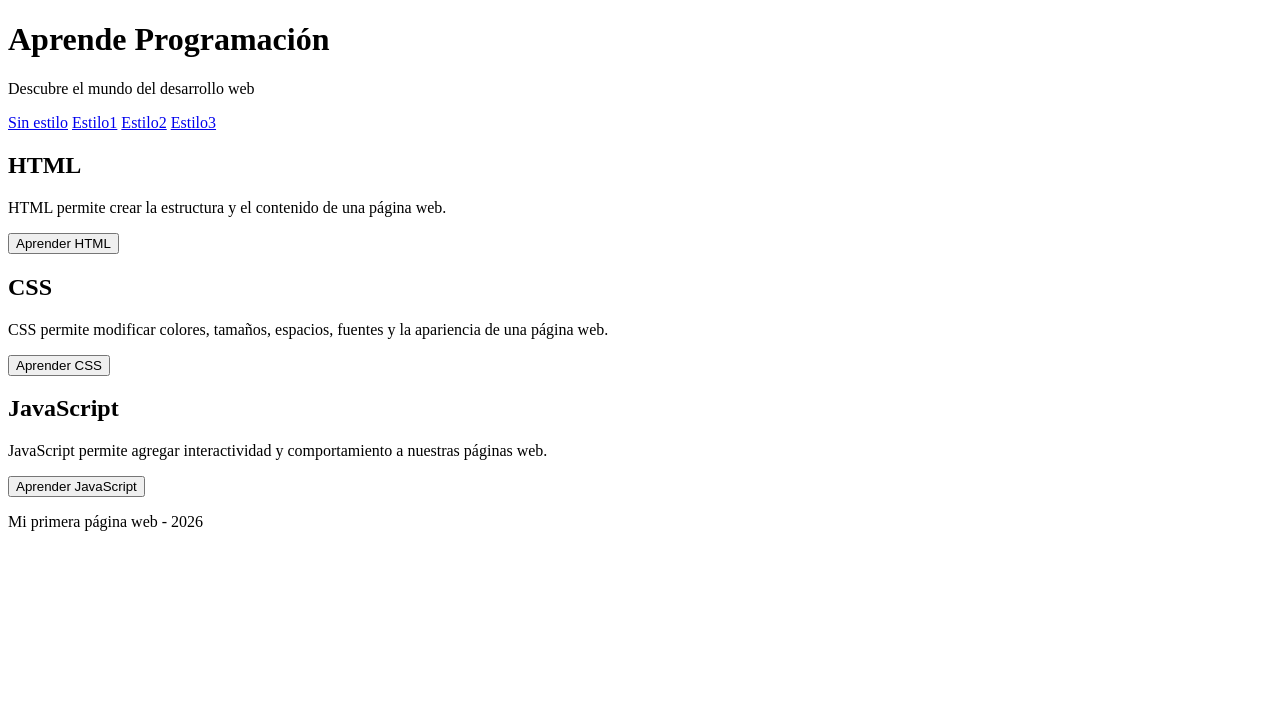
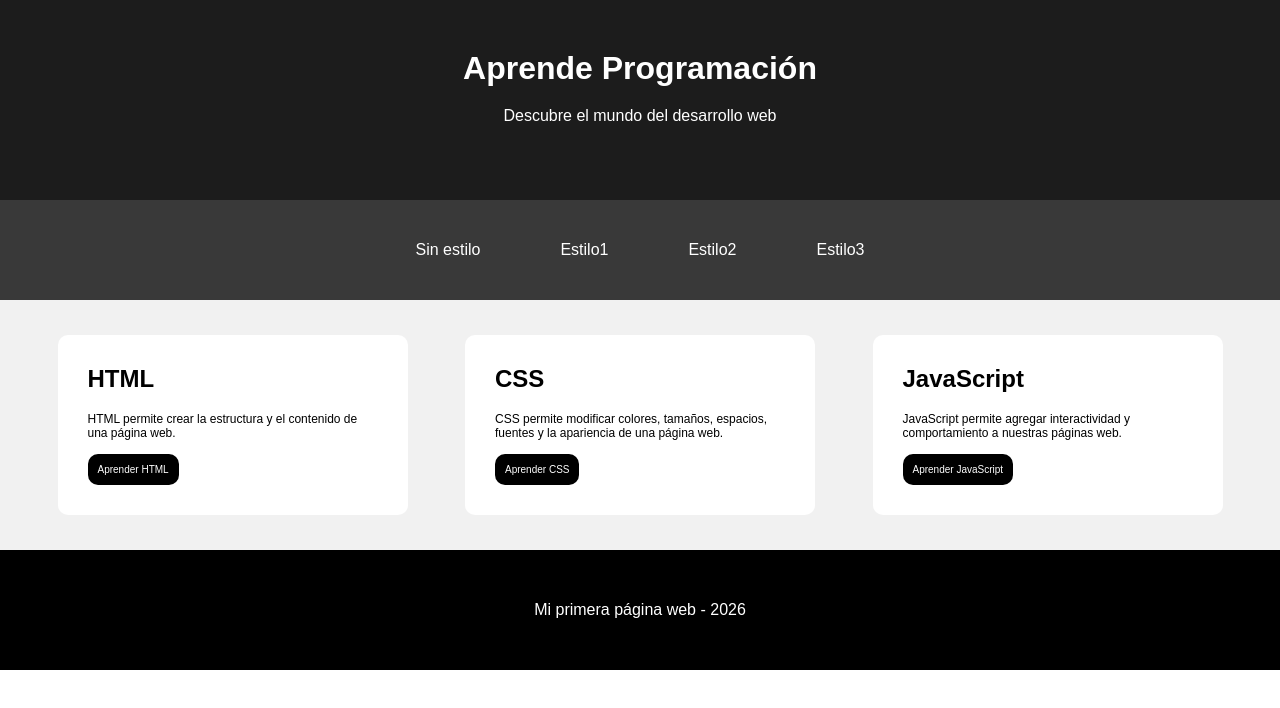
Before and after one commit to DanielGBitt/Clase-Reto-10, a plain HTML site: page index3.html in a window 1280 px wide. Drawn offline with Linux system fonts and the light colour scheme.

Commit message:
Añadi estilos al html #3

```diff
--- a/index3.html
+++ b/index3.html
@@ -5,7 +5,7 @@
     <meta name="viewport" content="width=device-width, initial-scale=1.0">
 
     <title>Curso de Programación</title>
-
+    <link rel="stylesheet" href="style3.css">
 
 </head>
 
--- a/style3.css
+++ b/style3.css
@@ -0,0 +1,95 @@
+* {
+  margin: 0;
+  padding: 0;
+  box-sizing: border-box;
+}
+
+body {
+  font-family: sans-serif;
+}
+
+header {
+  background-color: rgba(0, 0, 0, 0.889);
+  width: 100%;
+  height: 200px;
+  padding: 50px;
+  text-align: center;
+}
+
+header h1 {
+  color: white;
+}
+
+header p {
+  margin-top: 20px;
+  color: white;
+}
+
+nav {
+  width: 100%;
+  height: 100px;
+  background-color: rgba(33, 33, 33, 0.889);
+  display: flex;
+  align-items: center;
+  justify-content: center;
+}
+
+nav a {
+  color: white;
+  margin: 40px;
+  text-decoration: none;
+}
+
+main {
+  background-color: rgb(241, 241, 241);
+  height: 250px;
+  display: flex;
+  flex-direction: row;
+  align-items: center;
+  justify-content: space-evenly;
+}
+
+main section {
+  background-color: white;
+  border-radius: 10px;
+  height: 180px;
+  width: 350px;
+  display: flex;
+  flex-direction: column;
+  justify-content: space-between;
+  align-items: flex-start;
+  padding: 30px;
+}
+
+main section h2 {
+  color: black;
+  margin-bottom: 5px;
+}
+
+main section p {
+  color: black;
+  font-size: 12px;
+}
+
+main section button {
+  background-color: black;
+  font-size: 10px;
+  padding: 10px;
+  border-radius: 10px;
+  border: none;
+  cursor: pointer;
+  color: white;
+}
+
+footer{
+    background-color: black;
+    height: 120px;
+    width: 100%;
+    display: flex;
+    align-items: center;
+    justify-content: center;
+}
+
+footer p {
+    color: white;
+}
```
Also changed, not shown: index4.html (+1 -0 lines).
